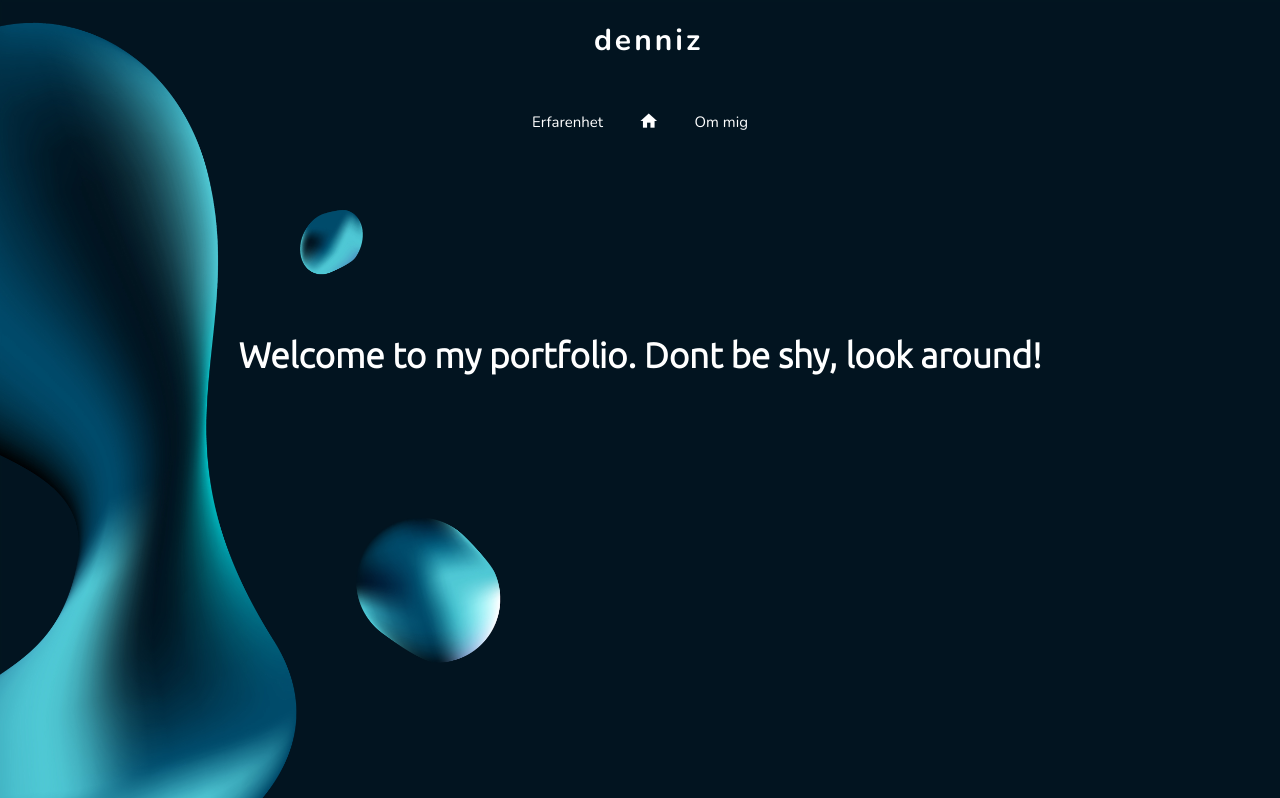
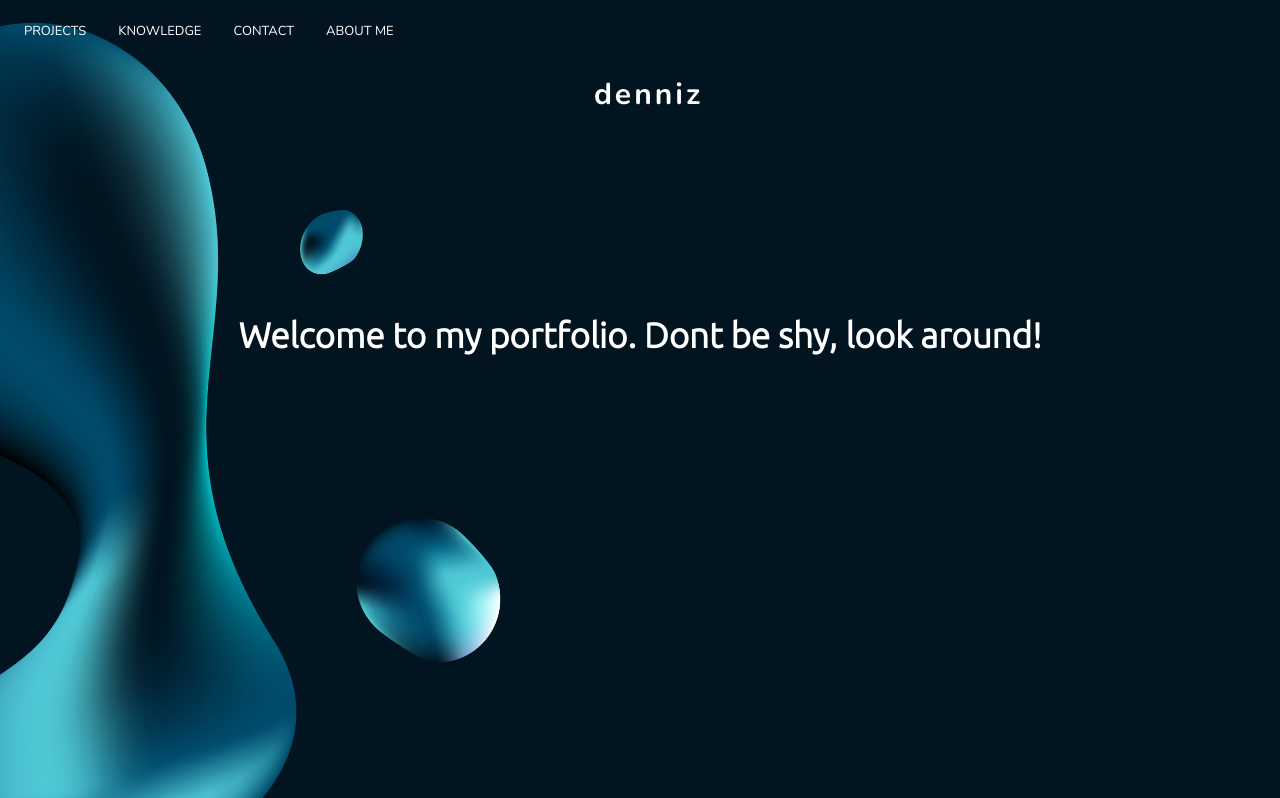
Before and after one commit to dennizyilmaz99/dennizyilmaz99.github.io, a plain HTML site: page index.html in a window 1280 px wide. Shown: the top 798 px of the page. Drawn offline with nearby package versions, Linux system fonts and the light colour scheme.

Commit message:
Lagt till navbar

```diff
--- a/index.html
+++ b/index.html
@@ -14,21 +14,19 @@
   </head>
 
   <body>
+    <div>
+      <ul>
+        <li><a href="default.asp">PROJECTS</a></li>
+        <li><a href="news.asp">KNOWLEDGE</a></li>
+        <li><a href="contact.asp">CONTACT</a></li>
+        <li><a href="about.asp">ABOUT ME</a></li>
+      </ul>
+    </div>
+
+
     <a style="text-decoration: none; color: inherit" href="./index.html"
       ><h1>denniz</h1>
     </a>
-
-    <div class="Navbar">
-      <a style="text-decoration: none; color: inherit" href="./erfarenhet.html">
-        <h3 class="navbar-item">Erfarenhet</h3>
-      </a>
-      <a style="text-decoration: none; color: inherit" href="./index.html">
-        <i class="material-icons md-48">home</i>
-      </a>
-      <a style="text-decoration: none; color: inherit" href="./ommig.html">
-        <h3 class="navbar-item">Om mig</h3>
-      </a>
-    </div>
 
     <h2>Welcome to my portfolio. Dont be shy, look around!</h2>
 
--- a/style.css
+++ b/style.css
@@ -1,6 +1,37 @@
 body {
   background: url('cool3.jpeg') no-repeat center fixed;
   background-size: cover;
+}
+
+ul {
+  list-style-type: none;
+  margin: 0;
+  padding: 0;
+  overflow: hidden;
+  background-color: transparent;
+
+}
+
+li {
+  float: left;
+}
+
+li a {
+  display: block;
+  color: white;
+  text-align: center;
+  padding: 14px 16px;
+  text-decoration: none;
+  transition: 0.3s;
+  font-size: 13px;
+  font-family: "Nunito", sans-serif;
+}
+
+li a:hover {
+  color: cyan;
+  opacity: 50%;
+  font-size: 15px;
+  font-weight: 800;
 }
 
 h1 {
@@ -46,44 +77,3 @@ h6 {
   font-size: 100px;
   font-family: "Nunito", sans-serif;
 }
-
-.material-icons.md-48 {
-  cursor: pointer;
-  font-size: 20px;
-  display: inline-block;
-  color: white;
-  transition: 0.3s;
-}
-
-.material-icons.md-48:hover {
-  color: cyan;
-  font-size: 28px;
-  opacity: 50%;
-}
-
-.Navbar {
-  text-align: center;
-  margin-top: 50px;
-  display: flex;
-  justify-content: space-around;
-  width: 20%;
-  margin: auto;
-  margin-top: 20px;
-}
-
-.navbar-item {
-  font-size: 15px;
-  font-family: "Nunito", sans-serif;
-  cursor: pointer;
-  margin: 1px;
-  color: white;
-  transition: 0.3s;
-  font-weight: 200;
-}
-
-.navbar-item:hover {
-  color: cyan;
-  font-size: 17px;
-  opacity: 50%;
-  font-weight: 700;
-}
```
